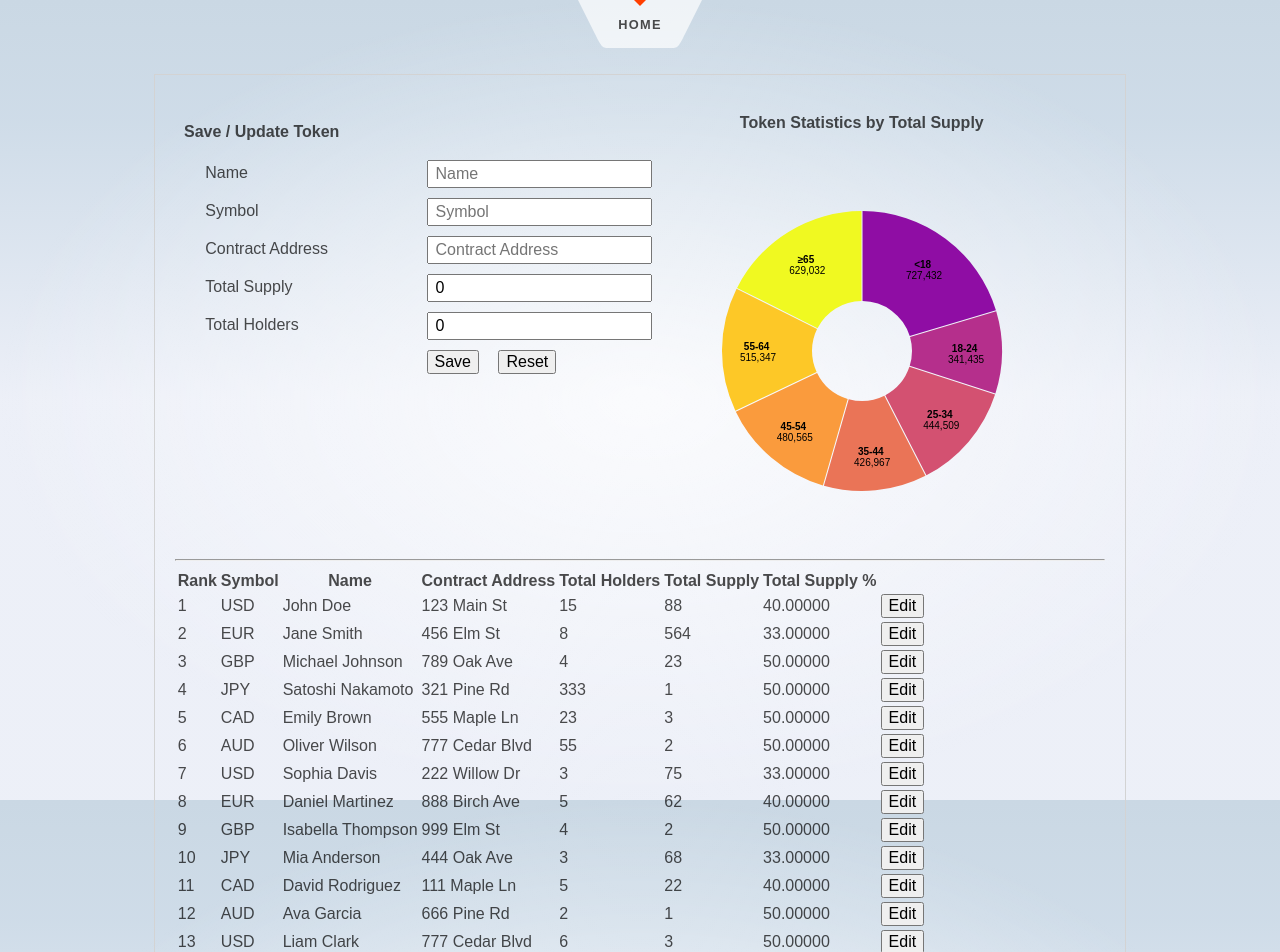
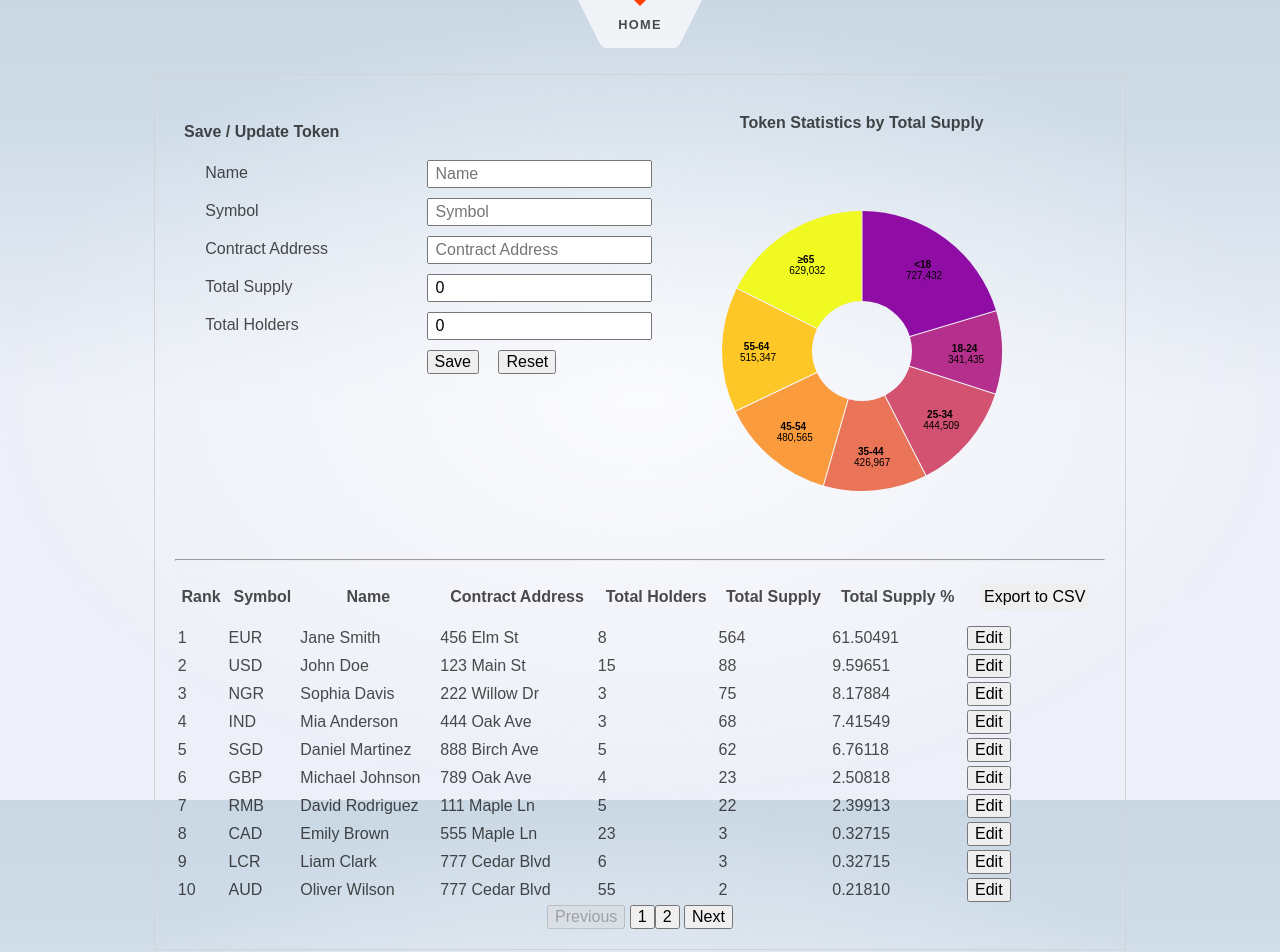
Before and after one commit to cousinwong/svelte-es, a SvelteKit app: page / in a window 1280 px wide. Shown: the top 952 px of the page. Built offline with nearby package versions, Linux system fonts and the light colour scheme.

Commit message:
Added pagination and export to csv. WIP: Styling table.

```diff
--- a/src/routes/+page.svelte
+++ b/src/routes/+page.svelte
@@ -1,6 +1,7 @@
 <script lang="ts">
   import DonutChart from '$lib/DonutChart.svelte';
   import { onMount } from 'svelte';
+  import { writable, type Writable } from 'svelte/store';
 
   interface Coin {
     rank: number;
@@ -30,7 +31,7 @@
       contractAddress: '123 Main St',
       totalHolder: 15,
       totalSupply: 88,
-            totalSupplyPercentage: 40.00,
+      totalSupplyPercentage: 40.0,
     },
     {
       rank: 2,
@@ -39,7 +40,7 @@
       contractAddress: '456 Elm St',
       totalHolder: 8,
       totalSupply: 564,
-            totalSupplyPercentage: 33.00,
+      totalSupplyPercentage: 33.0,
     },
     {
       rank: 3,
@@ -48,7 +49,7 @@
       contractAddress: '789 Oak Ave',
       totalHolder: 4,
       totalSupply: 23,
-            totalSupplyPercentage: 50.00,
+      totalSupplyPercentage: 50.0,
     },
     {
       rank: 4,
@@ -57,7 +58,7 @@
       contractAddress: '321 Pine Rd',
       totalHolder: 333,
       totalSupply: 1,
-            totalSupplyPercentage: 50.00,
+      totalSupplyPercentage: 50.0,
     },
     {
       rank: 5,
@@ -66,7 +67,7 @@
       contractAddress: '555 Maple Ln',
       totalHolder: 23,
       totalSupply: 3,
-            totalSupplyPercentage: 50.00,
+      totalSupplyPercentage: 50.0,
     },
     {
       rank: 6,
@@ -75,90 +76,106 @@
       contractAddress: '777 Cedar Blvd',
       totalHolder: 55,
       totalSupply: 2,
-            totalSupplyPercentage: 50.00,
+      totalSupplyPercentage: 50.0,
     },
     {
       rank: 7,
-            symbol: 'USD',
+      symbol: 'NGR',
       name: 'Sophia Davis',
       contractAddress: '222 Willow Dr',
       totalHolder: 3,
       totalSupply: 75,
-            totalSupplyPercentage: 33.00,
+      totalSupplyPercentage: 33.0,
     },
     {
       rank: 8,
-            symbol: 'EUR',
+      symbol: 'SGD',
       name: 'Daniel Martinez',
       contractAddress: '888 Birch Ave',
       totalHolder: 5,
       totalSupply: 62,
-            totalSupplyPercentage: 40.00,
+      totalSupplyPercentage: 40.0,
     },
     {
       rank: 9,
-            symbol: 'GBP',
+      symbol: 'MYR',
       name: 'Isabella Thompson',
       contractAddress: '999 Elm St',
       totalHolder: 4,
       totalSupply: 2,
-            totalSupplyPercentage: 50.00,
+      totalSupplyPercentage: 50.0,
     },
     {
       rank: 10,
-            symbol: 'JPY',
+      symbol: 'IND',
       name: 'Mia Anderson',
       contractAddress: '444 Oak Ave',
       totalHolder: 3,
       totalSupply: 68,
-            totalSupplyPercentage: 33.00,
+      totalSupplyPercentage: 33.0,
     },
     {
       rank: 11,
-            symbol: 'CAD',
+      symbol: 'RMB',
       name: 'David Rodriguez',
       contractAddress: '111 Maple Ln',
       totalHolder: 5,
       totalSupply: 22,
-            totalSupplyPercentage: 40.00,
+      totalSupplyPercentage: 40.0,
     },
     {
       rank: 12,
-            symbol: 'AUD',
+      symbol: 'PIL',
       name: 'Ava Garcia',
       contractAddress: '666 Pine Rd',
       totalHolder: 2,
       totalSupply: 1,
-            totalSupplyPercentage: 50.00,
+      totalSupplyPercentage: 50.0,
     },
     {
       rank: 13,
-            symbol: 'USD',
+      symbol: 'LCR',
       name: 'Liam Clark',
       contractAddress: '777 Cedar Blvd',
       totalHolder: 6,
       totalSupply: 3,
-            totalSupplyPercentage: 50.00,
+      totalSupplyPercentage: 50.0,
     },
     {
       rank: 14,
-            symbol: 'EUR',
+      symbol: 'ELW',
       name: 'Emma Lewis',
       contractAddress: '555 Willow Dr',
       totalHolder: 10,
       totalSupply: 2,
-            totalSupplyPercentage: 50.00,
+      totalSupplyPercentage: 50.0,
     },
     {
       rank: 15,
-            symbol: 'GBP',
+      symbol: 'NWK',
       name: 'Noah Walker',
       contractAddress: '888 Birch Ave',
       totalHolder: 3,
       totalSupply: 1,
-            totalSupplyPercentage: 33.00,
+      totalSupplyPercentage: 33.0,
     },
   ];
+
+  const itemsPerPage = 10;
+
+  const currentPage: Writable<number> = writable(1);
+  let displayData: Coin[] = [];
+
+  function updateDisplayedData() {
+    const start: number = ($currentPage - 1) * itemsPerPage;
+    const end: number = start + itemsPerPage;
+    displayData = tableData.slice(start, end);
+  }
+
+  function goToPage(page: number): void {
+    currentPage.set(page);
+    updateDisplayedData();
+  }
 
   function sortData() {
     const allTotalSupply = tableData.reduce((accumulator, item) => {
@@ -181,6 +198,8 @@
     }));
 
     tableData = updatedData;
+
+    updateDisplayedData();
   }
 
   function handleSave() {
@@ -228,8 +247,22 @@
     }
   }
 
+  function exportToCSV(): void {
+    const csvContent: string =
+      'data:text/csv;charset=utf-8,' +
+      tableData.map((item) => Object.values(item).join(',')).join('\n');
+
+    const encodedUri: string = encodeURI(csvContent);
+    const link: HTMLAnchorElement = document.createElement('a');
+    link.setAttribute('href', encodedUri);
+    link.setAttribute('download', 'table.csv');
+    document.body.appendChild(link);
+    link.click();
+    document.body.removeChild(link);
+  }
+
   onMount(() => {
-
+    sortData();
   });
 </script>
 
@@ -318,7 +351,7 @@
     </div>
     <hr />
     <div class="table-container">
-      <div style="display: flex; flex-direction: column;">
+      <div style="display: flex; flex-direction: column; width: 100%;">
         <div>
           <table>
             <thead>
@@ -330,11 +363,14 @@
                 <th scope="col">Total Holders</th>
                 <th scope="col">Total Supply</th>
                 <th scope="col">Total Supply %</th>
-                <th scope="col" />
+                <th scope="col"
+                  ><button class="export-button" on:click={exportToCSV}>Export to CSV</button
+                  ></th
+                >
               </tr>
             </thead>
             <tbody>
-              {#each tableData as row}
+              {#each displayData as row}
                 <tr>
                   <td>{row.rank}</td>
                   <td>{row.symbol}</td>
@@ -353,25 +389,33 @@
             </tbody>
           </table>
         </div>
-        <!-- <div style={{ alignSelf: "center" }}>
-              <nav aria-label="Page navigation example">
-                  <ul class="pagination">
-                      <li class={`page-item ${currentPage === 1 ? 'disabled' : ''}`}>
-                          <button class="page-link" href="#" onClick={() => handlePageChange(currentPage - 1)}>Previous</button>
-                      </li>
-                      {Array.from(Array(totalPages).keys()).map((page) => (
-                          <li key={page + 1} class={`page-item ${currentPage === page + 1 ? 'active' : ''}`}>
-                              <button class="page-link" href="#" onClick={() => handlePageChange(page + 1)}>
-                                  {page + 1}
+        <div style="align-self: center;">
+          <!-- Previous page button -->
+          <button
+            on:click={() => goToPage($currentPage - 1)}
+            disabled={$currentPage === 1}>Previous</button
+          >
+
+          <!-- Page numbers -->
+          {#each Array(Math.ceil(tableData.length / itemsPerPage))
+            .fill(undefined)
+            .map((_, index) => index + 1) as $pageNumber}
+            <button
+              on:click={() => goToPage($pageNumber)}
+              class:selected={$pageNumber === $currentPage}
+            >
+              {$pageNumber}
             </button>
-                          </li>
-                      ))}
-                      <li class={`page-item ${currentPage === totalPages ? 'disabled' : ''}`}>
-                          <button class="page-link" href="#" onClick={() => handlePageChange(currentPage + 1)}>Next</button>
-                      </li>
-                  </ul>
-              </nav>
-          </div> -->
+          {/each}
+
+          <!-- Next page button -->
+          <button
+            on:click={() => goToPage($currentPage + 1)}
+            disabled={$currentPage ===
+              Math.ceil(tableData.length / itemsPerPage)}>Next</button
+          >
+          <!-- add export button to csv-->
+        </div>
       </div>
     </div>
   </div>
@@ -415,4 +459,19 @@
   .title {
     font-weight: bold;
   }
+
+  .export-button {
+    border-width: 0;
+    margin: 0.25rem;
+    padding: 0.25rem;
+  }
+
+  table {
+    width: 100%;
+  }
+
+  th {
+    padding: 1% 0.125rem;
+    word-wrap: normal;
+  }
 </style>
```
Lines whose indentation alone changed are shown as unchanged.
